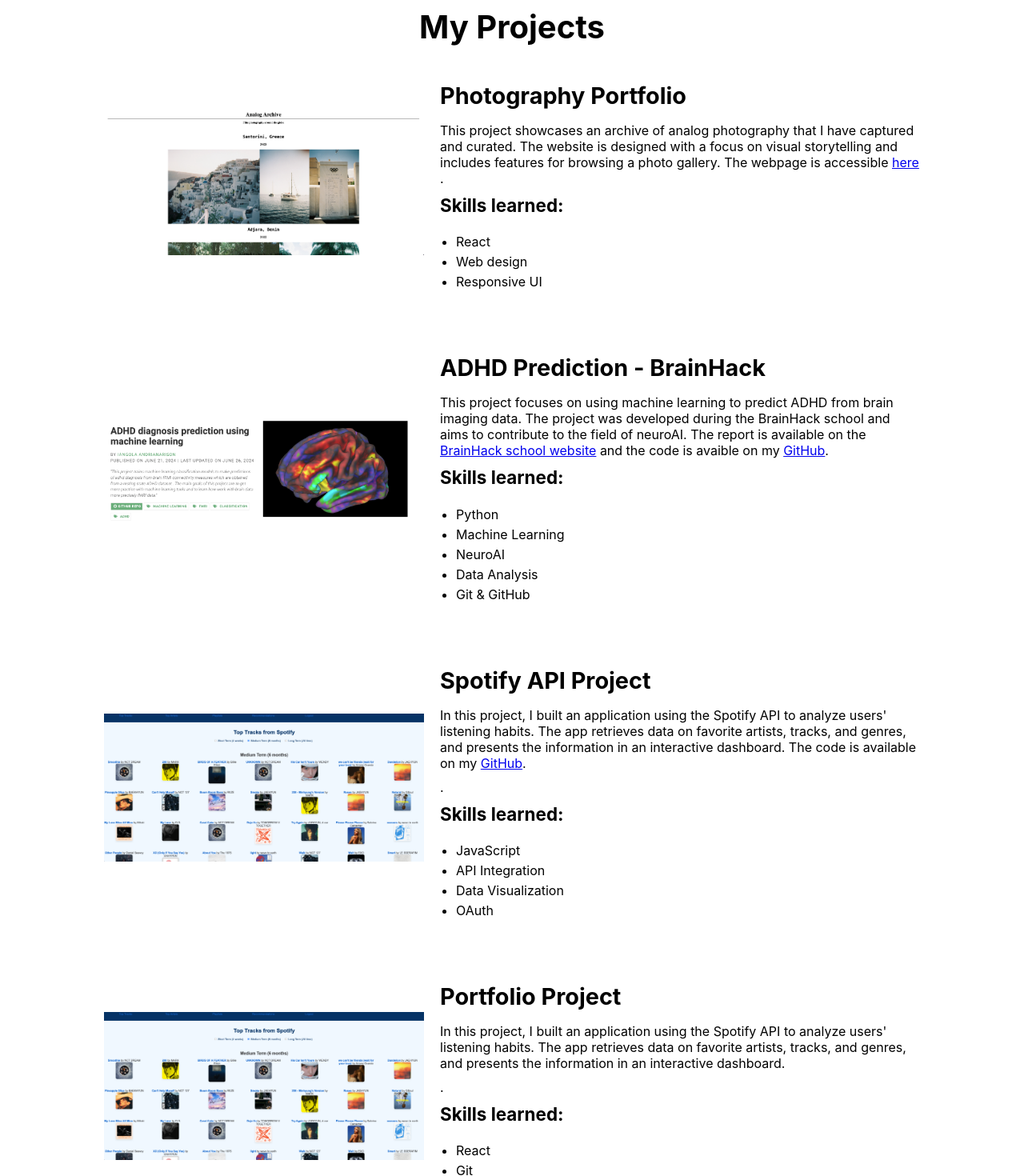
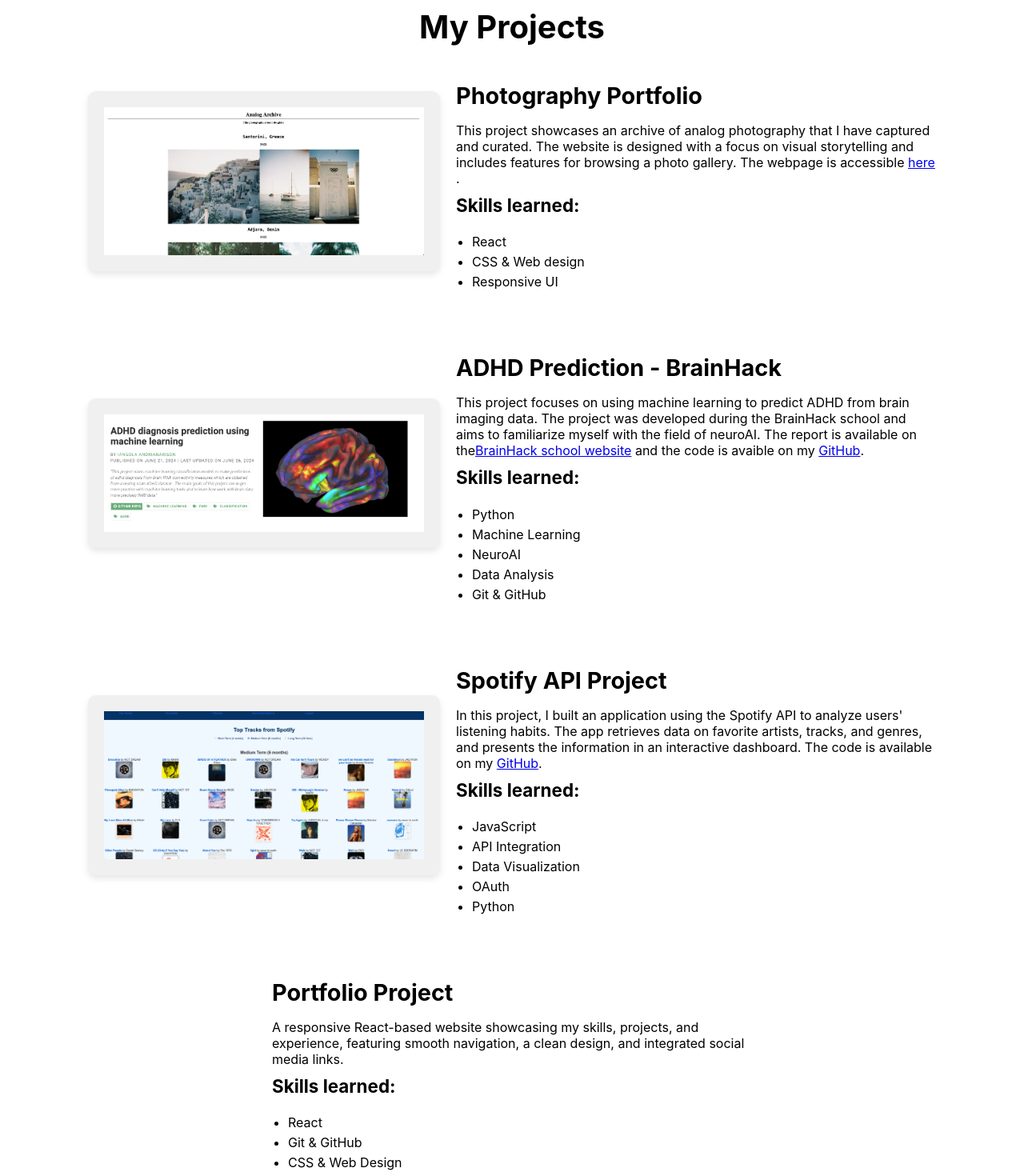
Before and after one commit to IangolaAndri/my-portfolio, a React (Create React App) app: page /projects in a window 1280 px wide. Shown: the part 160-1630 px from the top of the page at 80% size. Built offline with nearby package versions, Linux system fonts and the light colour scheme.

Commit message:
Update CSS styling for contact and projects

```diff
--- a/src/components/Home.css
+++ b/src/components/Home.css
@@ -1,4 +1,15 @@
 /* src/components/Home.css */
+
+/* Example CSS file (e.g., styles.css) */
+.home-background {
+    background-image: url('../images/backgroundPhoto2.jpg'); /* Adjust the path to where your image is saved */
+    background-size: cover; /* Makes the image cover the whole area */
+    background-position: center; /* Centers the image */
+    background-repeat: no-repeat; /* Prevents the image from repeating */
+    height: 100vh; /* Ensures the background covers the full viewport height */
+    margin: 0; /* Removes default margin */
+  }
+
 #introduction {
     display: flex;
     flex-direction: column;
@@ -10,12 +21,14 @@
   }
 
   #introduction h1 {
-    font-size: 3rem; /* Adjust the size as needed */
+    font-size: 5rem; /* Adjust the size as needed */
     margin-bottom: 20px; /* Space between the heading and paragraph */
+    color: white
   }
 
   #introduction p {
-    font-size: 1.2rem; /* Smaller text size for the paragraph */
+    font-size: 1.6rem; /* Smaller text size for the paragraph */
     max-width: 800px; /* Optional: restricts the width of the paragraph */
     margin: 0; /* Removes default margin */
+    color: white
   }
--- a/src/components/Home.js
+++ b/src/components/Home.js
@@ -3,6 +3,7 @@ import './Home.css';
 
 function Home() {
   return (
+    <div className="home-background">
     <section id="introduction">
       <h1>Iangola andrianarison</h1>
       <p>Computer science master student at the University of Montréal with a
@@ -10,6 +11,7 @@ function Home() {
         I am interested in machine learning, computational biology, bioinformatics,
         neuroscience, and neuroAI.</p>
     </section>
+    </div>
   );
 }
 
--- a/src/components/Projects.css
+++ b/src/components/Projects.css
@@ -20,6 +20,10 @@
     width: 400px; /* Adjust size as needed */
     height: auto;
     margin-right: 20px;
+    padding: 20px; /* Adds padding around the image */
+    background-color: #f0f0f0; /* Adds a light grey background color */
+    border-radius: 10px; /* Optional: adds rounded corners */
+    box-shadow: 0 4px 8px rgba(0, 0, 0, 0.1); /* Optional: adds a subtle shadow for depth */
   }
 
   .project-description {
--- a/src/components/Projects.js
+++ b/src/components/Projects.js
@@ -26,7 +26,7 @@ function Projects() {
           <h3>Skills learned:</h3>
           <ul>
             <li>React</li>
-            <li>Web design</li>
+            <li>CSS & Web design</li>
             <li>Responsive UI</li>
           </ul>
         </div>
@@ -44,7 +44,7 @@ function Projects() {
         <div className="project-description">
           <h2>ADHD Prediction - BrainHack</h2>
           <p>This project focuses on using machine learning to predict ADHD from brain imaging data. The project was developed
-            during the BrainHack school and aims to contribute to the field of neuroAI. The report is available on the
+            during the BrainHack school and aims to familiarize myself with the field of neuroAI. The report is available on the
             <a href="https://school-brainhack.github.io/project/adhd-prediction/" target="_blank" rel="noopener noreferrer">
               BrainHack school website</a> and the code is avaible on my <a href="https://github.com/brainhack-school2024/andrianarison_project"
                target="_blank" rel="noopener noreferrer">GitHub</a>.</p>
@@ -73,35 +73,29 @@ function Projects() {
           <p>In this project, I built an application using the Spotify API to analyze users' listening habits. The app
             retrieves data on favorite artists, tracks, and genres, and presents the information in an interactive dashboard.
             The code is available on my <a href="https://github.com/IangolaAndri/Spotify-API-Project"
-               target="_blank" rel="noopener noreferrer">GitHub</a>.</p>.
+               target="_blank" rel="noopener noreferrer">GitHub</a>.</p>
           <h3>Skills learned:</h3>
           <ul>
             <li>JavaScript</li>
             <li>API Integration</li>
             <li>Data Visualization</li>
             <li>OAuth</li>
+            <li>Python</li>
           </ul>
         </div>
       </div>
 
       {/* Portfolio */}
       <div className="project">
-        <a href="https://github.com/IangolaAndri/Spotify-API-Project" target="_blank" rel="noopener noreferrer">
-          <img
-              src={Spotify}
-              alt="Spotify API Project"
-              className="project-image"
-          />
-        </a>
         <div className="project-description">
           <h2>Portfolio Project</h2>
-          <p>In this project, I built an application using the Spotify API to analyze users' listening habits. The app
-            retrieves data on favorite artists, tracks, and genres, and presents the information in an interactive dashboard.</p>.
+          <p>A responsive React-based website showcasing my skills, projects, and experience, featuring smooth
+            navigation, a clean design, and integrated social media links.</p>
           <h3>Skills learned:</h3>
           <ul>
             <li>React</li>
-            <li>Git</li>
-            <li>Github</li>
+            <li>Git & GitHub</li>
+            <li>CSS & Web Design</li>
           </ul>
         </div>
       </div>
--- a/src/components/Skills.css
+++ b/src/components/Skills.css
@@ -5,16 +5,20 @@
     align-items: flex-start; /* Aligns the columns to the top */
     gap: 40px; /* Space between the columns */
     padding: 50px; /* Adds padding around the section */
-    text-align: center; /* Center-aligns the text inside the columns */
+    text-align: left; /* Aligns the text inside the columns to the left */
 }
 
 #Skills > div {
-    flex: 1; /* Allows the columns to take equal space */
+    flex: 1; /* Ensures both columns (Skills and Competencies) take equal space */
+    display: flex;
+    flex-direction: column; /* Ensures the h2 and ul are stacked vertically */
+    align-items: center; /* Centers the h2 and ul horizontally */
 }
 
 #Skills h2 {
     font-size: 2rem; /* Adjust the font size as needed */
     margin-bottom: 20px; /* Space between the heading and list */
+    text-align: center; /* Centers the h2 within its column */
 }
 
 #Skills ul {
@@ -25,4 +29,5 @@
 #Skills li {
     font-size: 1.2rem; /* Adjust the font size as needed */
     margin-bottom: 10px; /* Space between list items */
+    text-align: left; /* Ensures the list items are aligned to the left */
 }
--- a/src/components/Skills.js
+++ b/src/components/Skills.js
@@ -4,17 +4,16 @@ import './Skills.css';
 function Skills() {
   return (
     <section id="Skills">
-      <h2>Skills</h2>
+      <div>
+        <h2>Skills</h2>
         <ul>
-            <li>Programming languages: Python, C, Java</li>
-            <li>Web programming: HTML, REACT, Javascript</li>
-            <li>...</li>
+          <li>Programming: Python, C, Java</li>
+          <li>Web programming: REACT, HTML, Javascript, CSS</li>
+          <li>Latex</li>
+          <li>Git & GitHub</li>
+          <li>R</li>
         </ul>
-      <h2>Comptencies</h2>
-        <ul>
-            <li>...</li>
-            <li>...</li>
-        </ul>
+      </div>
     </section>
   );
 }
```
Also changed, not shown: 2 other files (tests, documents, lock files or other folders). Lines whose indentation alone changed are shown as unchanged.
